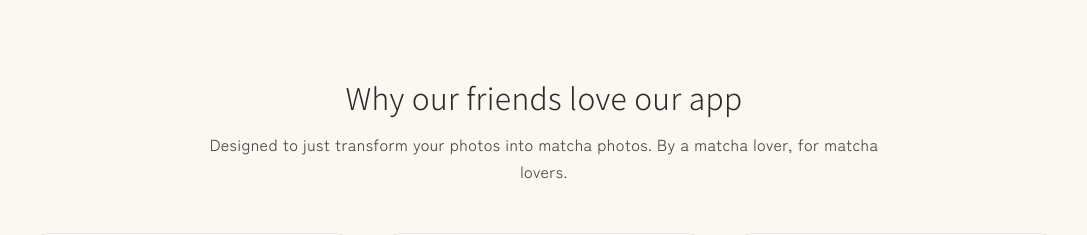
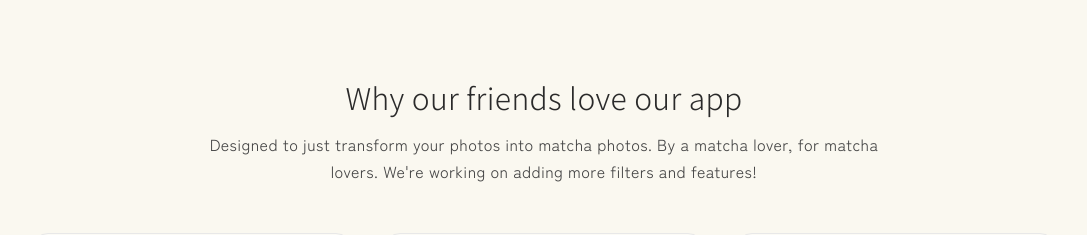
Before and after one commit to jarrensj/matchafilter.com, a React (Vite) app: page / in a window 1280 px wide. Shown: the part 1300-1535 px from the top of the page, without its empty margins (96-1183 px from the left). Built offline with nearby package versions, Linux system fonts and the light colour scheme.

Commit message:
add text: working on adding more features

```diff
--- a/src/components/ArticleGrid.tsx
+++ b/src/components/ArticleGrid.tsx
@@ -31,7 +31,7 @@ const ArticleGrid = () => {
             Why our friends love our app
           </h2>
           <p className="text-charcoal-600 max-w-2xl mx-auto">
-            Designed to just transform your photos into matcha photos. By a matcha lover, for matcha lovers.
+            Designed to just transform your photos into matcha photos. By a matcha lover, for matcha lovers. We&apos;re working on adding more filters and features!
           </p>
         </div>
 
```
